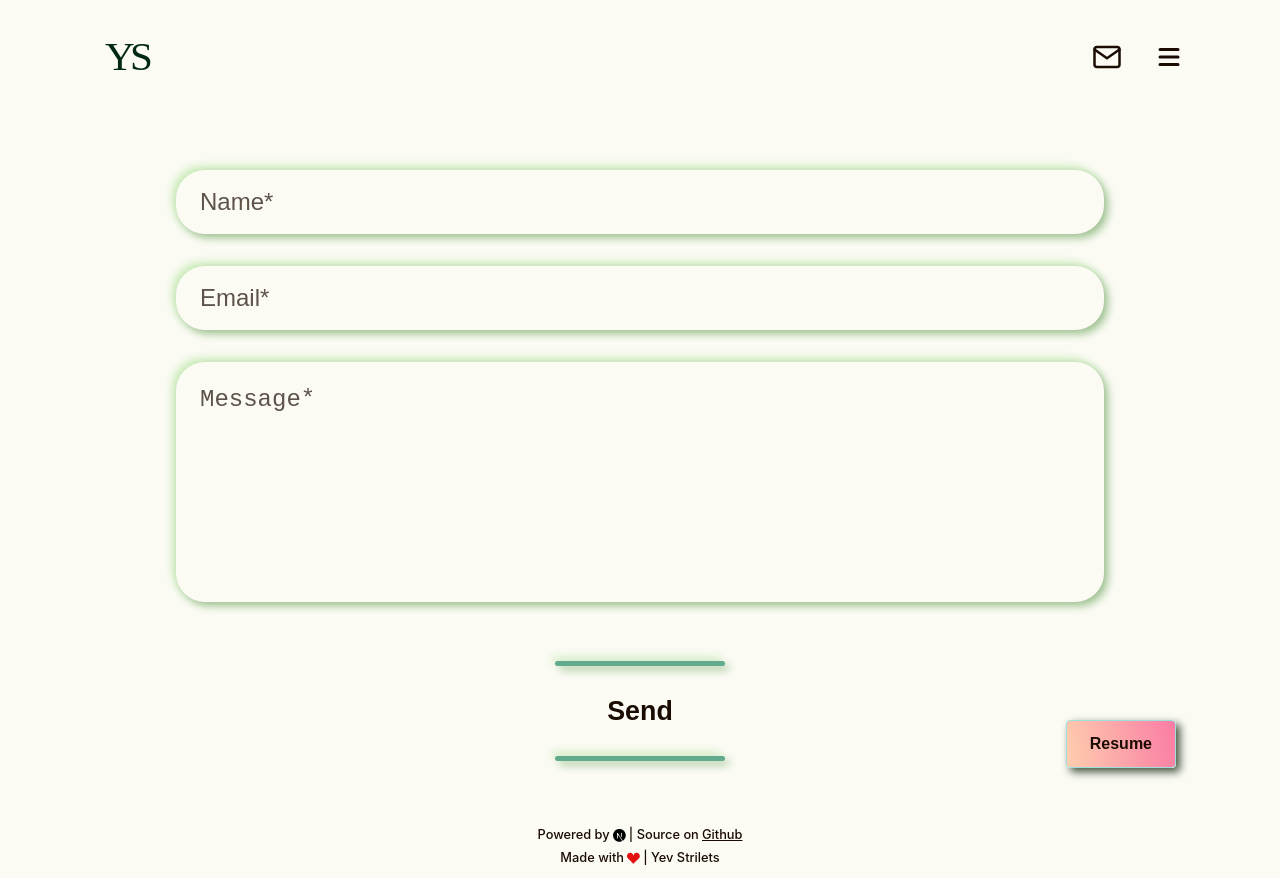
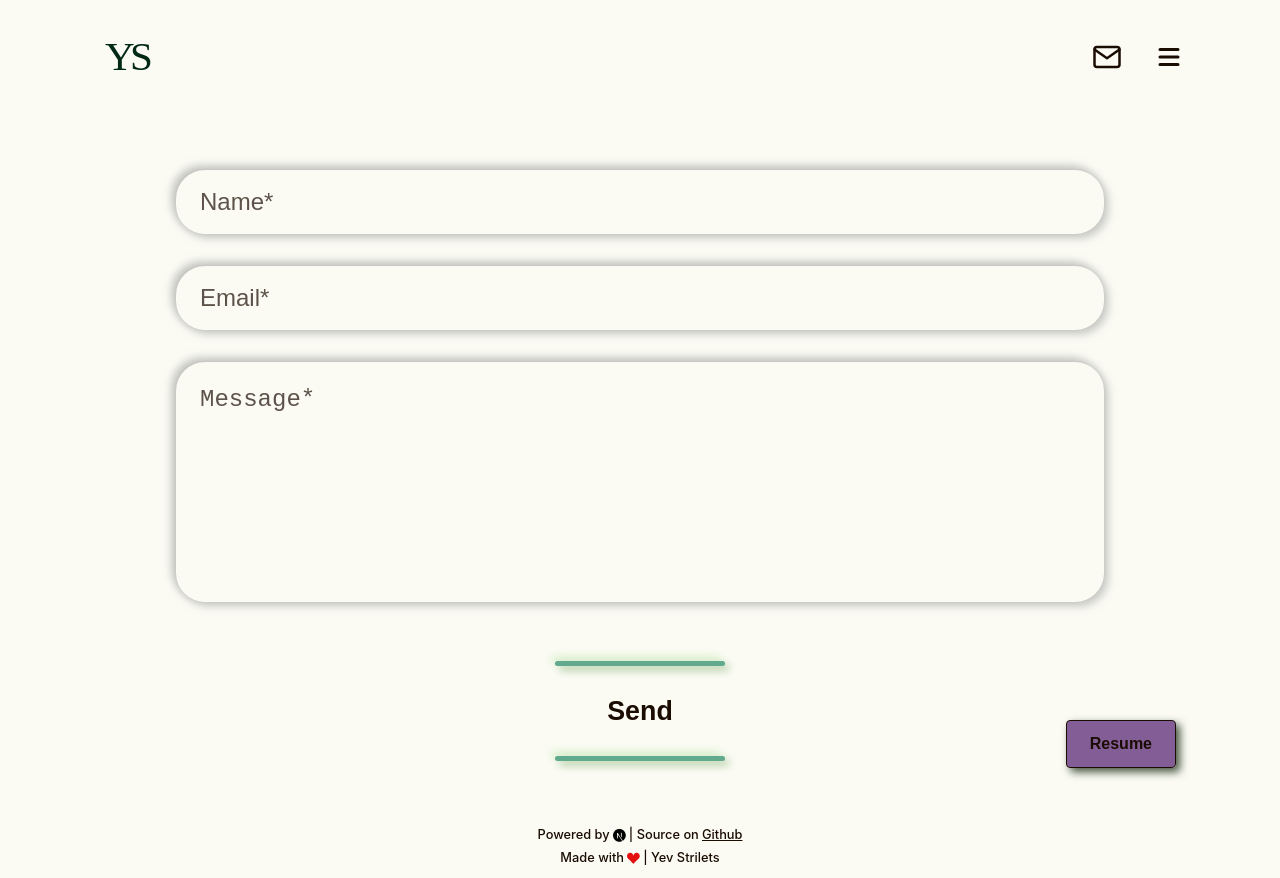
Before and after one commit to EStrilets/PersonalWebsite, a Next.js app in the folder client/: page /contact in a window 1280 px wide. Built offline with nearby package versions, Linux system fonts and the light colour scheme.

Commit message:
new styles

```diff
--- a/client/components/contactForm/form.module.css
+++ b/client/components/contactForm/form.module.css
@@ -26,11 +26,11 @@
     font-size: 1.5rem;
     padding-left: 1.5rem;
     transition: all 500ms ease-in-out;
-    box-shadow: 0px 0px 0px white inset, 4px 4px 8px #9ec191, -4px -4px 8px #ccecbb;
+    box-shadow: 0px 0px 0px white inset, 4px 4px 8px #9998, -4px -4px 8px #9999;
 }
 
 .form__input:focus {
-    box-shadow: inset 2px 2px 10px #6f8467, 0px 0px 0px white;
+    box-shadow: inset 2px 2px 10px #9998, 0px 0px 0px white;
 }
 
 
@@ -54,11 +54,11 @@
     font-size: 1.5rem;
     padding-left: 1.5rem;
     transition: all 500ms ease-in-out;
-    box-shadow: 0px 0px 0px white inset, 4px 4px 8px #9ec191, -4px -4px 8px #ccecbb;
+    box-shadow: 0px 0px 0px white inset, 4px 4px 8px #9998, -4px -4px 8px #9999;
 }
 
 .form__input-message:focus {
-    box-shadow: inset 2px 2px 10px #6f8467, 0px 0px 0px white;
+    box-shadow: inset 2px 2px 10px #9998, 0px 0px 0px white;
 }
 
 
@@ -67,19 +67,6 @@
     opacity: 0.7
 }
 
-.form__button-submit {
-    width: 58%;
-    margin: auto;
-    height: 65px;
-    border-radius: 1.2em;
-    border:none;
-    outline:none;
-    font-size: 1.6rem;
-    background-color: #b8eda3;
-    color: #fff;
-    box-shadow: 0px 0px 0px white inset, 4px 4px 8px #9ec191, -4px -4px 8px #ccecbb;
-}
-
 .notification-container {
     display: flex;
     justify-content: center;
--- a/client/components/contactInfo/ContactBtn.jsx
+++ b/client/components/contactInfo/ContactBtn.jsx
@@ -10,7 +10,7 @@ export default function ContactBtn() {
         <Link href='/contact'>
           <div className={styles['spinner']} data-testid='contact-btn'>
             <Tooltip content='Contact' direction='bottom'>
-              <FiMail size={30} />
+              <FiMail className={styles['icon-mail']} size={30} />
             </Tooltip>
           </div>
         </Link>
--- a/client/components/contactInfo/button.module.css
+++ b/client/components/contactInfo/button.module.css
@@ -1,4 +1,3 @@
-
 .spinner {
     color: var(--color-main);
     display: flex;
@@ -7,3 +6,9 @@
     cursor: pointer;
     margin-right: 2rem;
    }
+
+.icon-mail:hover {
+    color: rgb(112, 47, 150);
+    cursor: pointer;
+    transition: all ease-in-out 400ms;
+}
--- a/client/components/fab/fab.module.css
+++ b/client/components/fab/fab.module.css
@@ -14,9 +14,11 @@
 
 .fab-container_button {
   align-items: center;
-  background: linear-gradient(78deg, rgb(254, 206, 174) 0%, rgb(250, 124, 164) 100%);
-  border: 1px solid rgba(158, 223, 220, 1);
   border-radius: .25rem;
+  background: rgba(90, 41, 119, 0.75);
+  backdrop-filter: blur(2px);
+  -webkit-backdrop-filter: blur(2px);
+  border: 1.5px solid var(--color-main);
   box-shadow: 4px 4px 8px #43543d, inset 0px 0px 0px #43543d;
   box-sizing: border-box;
   color: var(--color-main);
@@ -41,10 +43,9 @@
 }
 
 .fab-container_button:hover {
-  border-color: rgba(158, 223, 220, 1);
   box-shadow: rgba(67, 84, 61, 1)
   0px 10px 20px, rgba(67, 84, 61, 1) 0px 8px 8px;
-  color: var(--color-main);
+  color: #fff;
 }
 
 .fab-container_button:hover {
--- a/client/components/nav/navbar.module.css
+++ b/client/components/nav/navbar.module.css
@@ -138,6 +138,12 @@
     cursor: pointer;
 }
 
+.icons:hover {
+    color: rgb(112, 47, 150);
+    cursor: pointer;
+    transition: all ease-in-out 400ms;
+}
+
 .menu {
     position: fixed;
     height: 100%;
```
